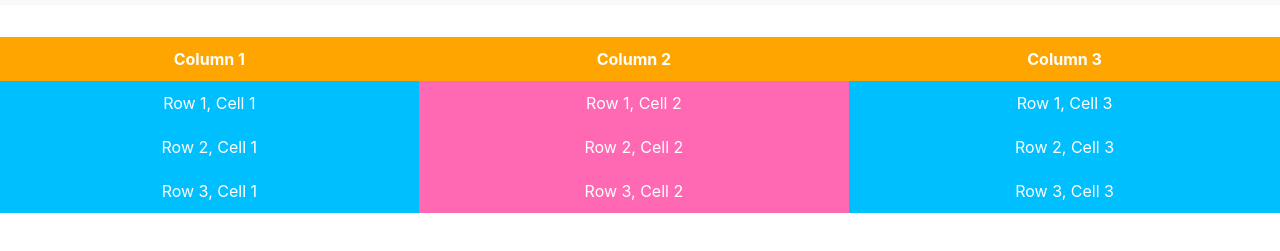
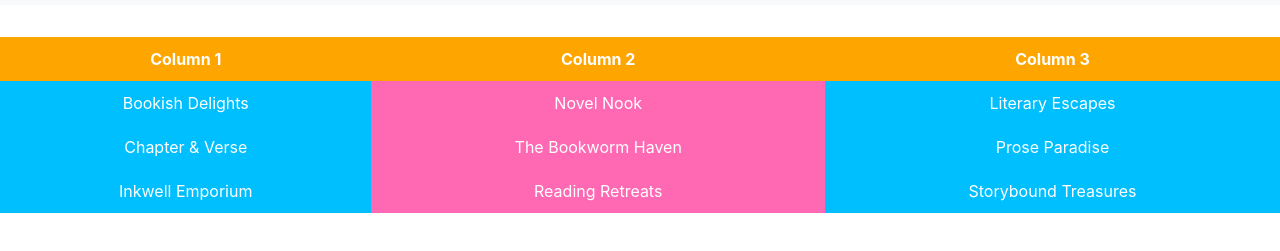
Before and after one commit to Charlywilliams/ourProject, a website: page vendors.html in a window 1280 px wide. Shown: the part 51-302 px from the top of the page. Drawn offline with nearby package versions, Linux system fonts and the light colour scheme.

Commit message:
Update vendors.html

```diff
--- a/vendors.html
+++ b/vendors.html
@@ -69,19 +69,19 @@
         <th>Column 3</th>
       </tr>
       <tr>
-        <td>Row 1, Cell 1</td>
-        <td>Row 1, Cell 2</td>
-        <td>Row 1, Cell 3</td>
+        <td>Bookish Delights</td>
+        <td>Novel Nook</td>
+        <td>Literary Escapes</td>
       </tr>
       <tr>
-        <td>Row 2, Cell 1</td>
-        <td>Row 2, Cell 2</td>
-        <td>Row 2, Cell 3</td>
+        <td>Chapter & Verse</td>
+        <td>The Bookworm Haven</td>
+        <td>Prose Paradise</td>
       </tr>
       <tr>
-        <td>Row 3, Cell 1</td>
-        <td>Row 3, Cell 2</td>
-        <td>Row 3, Cell 3</td>
+        <td>Inkwell Emporium</td>
+        <td>Reading Retreats</td>
+        <td>Storybound Treasures</td>
       </tr>
     </table>
   </body>
```
